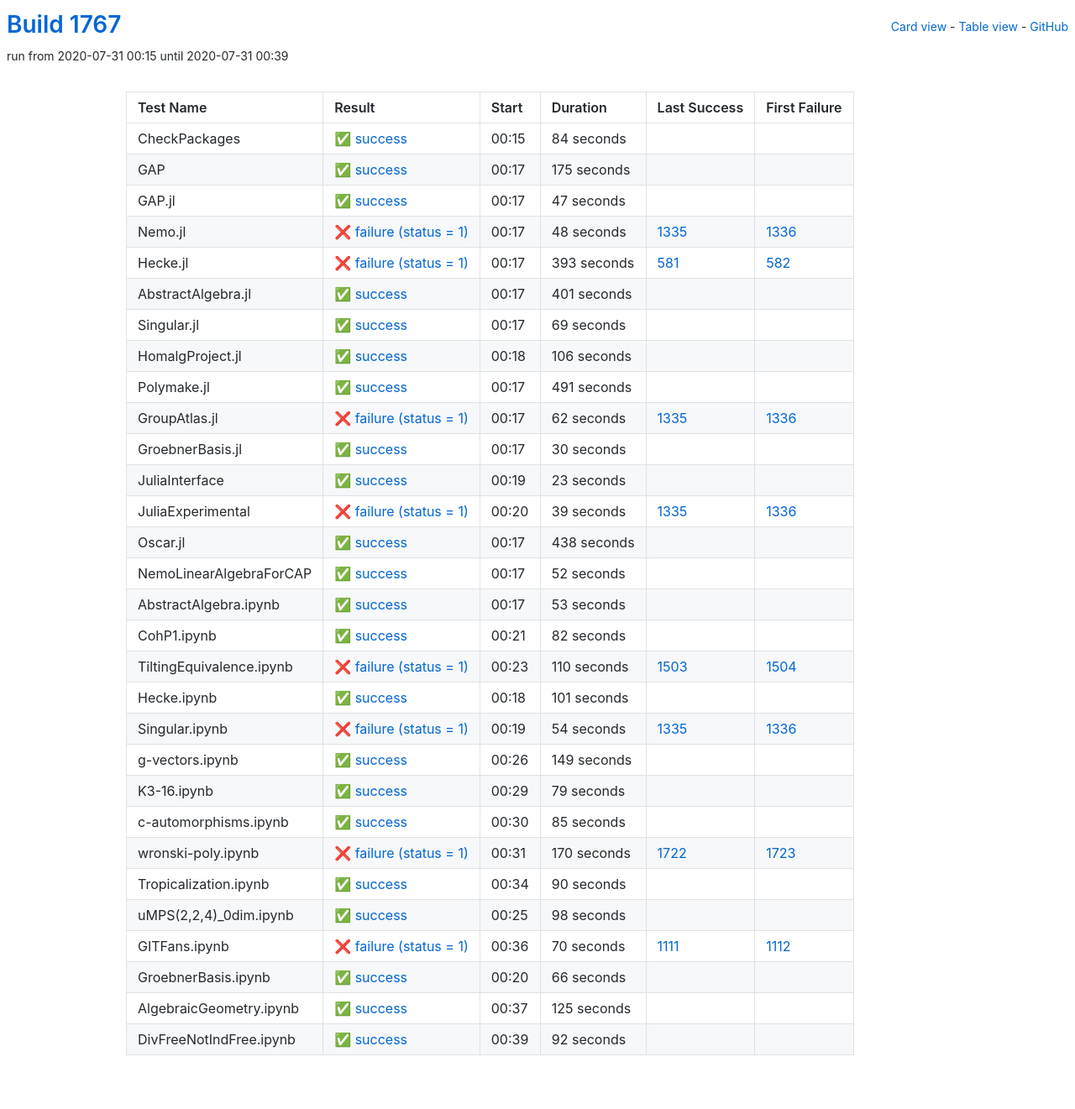
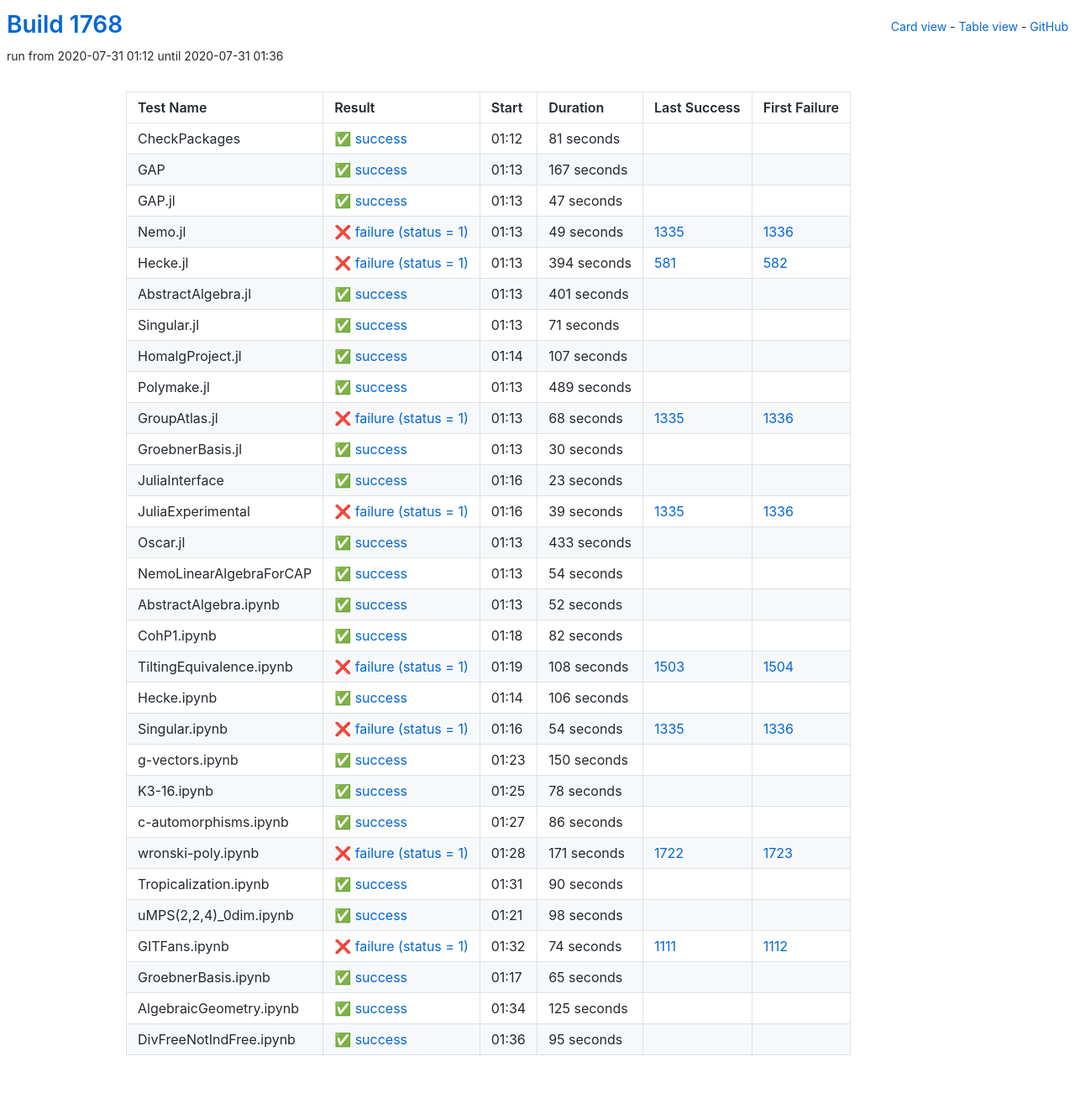
Before and after one commit to oscar-system/oscar-ci-status-1.4, a Jekyll site: the page built from table.html, in a window 1280 px wide. Shown: the whole page at 84% size. Built offline with Jekyll 4.4.1, drawn with Linux system fonts in a browser that asks for light colours.

Commit message:
Build #1768

```diff
--- a/_data/ci.yml
+++ b/_data/ci.yml
@@ -1,6 +1,6 @@
 ---
-build: 1767
-build_url: https://oscarci.mathematik.uni-kl.de/job/oscar-julia-1.4/1767/
+build: 1768
+build_url: https://oscarci.mathematik.uni-kl.de/job/oscar-julia-1.4/1768/
 job: oscar-julia-1.4
 organization: oscar-system
 repo: oscar-ci-status-1.4
@@ -8,32 +8,32 @@ repourl: https://github.com/oscar-system/oscar-ci-status-1.4
 tests:
 - name: CheckPackages
   id: checkpackages
-  log: https://oscarci.mathematik.uni-kl.de/job/oscar-julia-1.4/1767/artifact/logs/build-1767/CheckPackages.log
-  start: 2020-07-31 00:15
+  log: https://oscarci.mathematik.uni-kl.de/job/oscar-julia-1.4/1768/artifact/logs/build-1768/CheckPackages.log
+  start: 2020-07-31 01:12
   success: true
   exitcode: 0
   status: success
-  duration: 84
+  duration: 81
   last_success: false
   last_success_url:
   first_failure: false
   first_failure_url:
 - name: GAP
   id: gap
-  log: https://oscarci.mathematik.uni-kl.de/job/oscar-julia-1.4/1767/artifact/logs/build-1767/GAP.log
-  start: 2020-07-31 00:17
+  log: https://oscarci.mathematik.uni-kl.de/job/oscar-julia-1.4/1768/artifact/logs/build-1768/GAP.log
+  start: 2020-07-31 01:13
   success: true
   exitcode: 0
   status: success
-  duration: 175
+  duration: 167
   last_success: false
   last_success_url:
   first_failure: false
   first_failure_url:
 - name: GAP.jl
   id: gap-jl
-  log: https://oscarci.mathematik.uni-kl.de/job/oscar-julia-1.4/1767/artifact/logs/build-1767/GAP.jl.log
-  start: 2020-07-31 00:17
+  log: https://oscarci.mathematik.uni-kl.de/job/oscar-julia-1.4/1768/artifact/logs/build-1768/GAP.jl.log
+  start: 2020-07-31 01:13
   success: true
   exitcode: 0
   status: success
@@ -44,32 +44,32 @@ tests:
   first_failure_url:
 - name: Nemo.jl
   id: nemo-jl
-  log: https://oscarci.mathematik.uni-kl.de/job/oscar-julia-1.4/1767/artifact/logs/build-1767/Nemo.jl.log
-  start: 2020-07-31 00:17
+  log: https://oscarci.mathematik.uni-kl.de/job/oscar-julia-1.4/1768/artifact/logs/build-1768/Nemo.jl.log
+  start: 2020-07-31 01:13
   success: false
   exitcode: 1
   status: failure
-  duration: 48
+  duration: 49
   last_success: 1335
   last_success_url: https://oscarci.mathematik.uni-kl.de/job/oscar-julia-1.4/1335/
   first_failure: 1336
   first_failure_url: https://oscarci.mathematik.uni-kl.de/job/oscar-julia-1.4/1336/
 - name: Hecke.jl
   id: hecke-jl
-  log: https://oscarci.mathematik.uni-kl.de/job/oscar-julia-1.4/1767/artifact/logs/build-1767/Hecke.jl.log
-  start: 2020-07-31 00:17
+  log: https://oscarci.mathematik.uni-kl.de/job/oscar-julia-1.4/1768/artifact/logs/build-1768/Hecke.jl.log
+  start: 2020-07-31 01:13
   success: false
   exitcode: 1
   status: failure
-  duration: 393
+  duration: 394
   last_success: 581
   last_success_url: https://oscarci.mathematik.uni-kl.de/job/oscar-julia-1.4/581/
   first_failure: 582
   first_failure_url: https://oscarci.mathematik.uni-kl.de/job/oscar-julia-1.4/582/
 - name: AbstractAlgebra.jl
   id: abstractalgebra-jl
-  log: https://oscarci.mathematik.uni-kl.de/job/oscar-julia-1.4/1767/artifact/logs/build-1767/AbstractAlgebra.jl.log
-  start: 2020-07-31 00:17
+  log: https://oscarci.mathematik.uni-kl.de/job/oscar-julia-1.4/1768/artifact/logs/build-1768/AbstractAlgebra.jl.log
+  start: 2020-07-31 01:13
   success: true
   exitcode: 0
   status: success
@@ -80,56 +80,56 @@ tests:
   first_failure_url:
 - name: Singular.jl
   id: singular-jl
-  log: https://oscarci.mathematik.uni-kl.de/job/oscar-julia-1.4/1767/artifact/logs/build-1767/Singular.jl.log
-  start: 2020-07-31 00:17
+  log: https://oscarci.mathematik.uni-kl.de/job/oscar-julia-1.4/1768/artifact/logs/build-1768/Singular.jl.log
+  start: 2020-07-31 01:13
   success: true
   exitcode: 0
   status: success
-  duration: 69
+  duration: 71
   last_success: false
   last_success_url:
   first_failure: false
   first_failure_url:
 - name: HomalgProject.jl
   id: homalgproject-jl
-  log: https://oscarci.mathematik.uni-kl.de/job/oscar-julia-1.4/1767/artifact/logs/build-1767/HomalgProject.jl.log
-  start: 2020-07-31 00:18
+  log: https://oscarci.mathematik.uni-kl.de/job/oscar-julia-1.4/1768/artifact/logs/build-1768/HomalgProject.jl.log
+  start: 2020-07-31 01:14
   success: true
   exitcode: 0
   status: success
-  duration: 106
+  duration: 107
   last_success: false
   last_success_url:
   first_failure: false
   first_failure_url:
 - name: Polymake.jl
   id: polymake-jl
-  log: https://oscarci.mathematik.uni-kl.de/job/oscar-julia-1.4/1767/artifact/logs/build-1767/Polymake.jl.log
-  start: 2020-07-31 00:17
+  log: https://oscarci.mathematik.uni-kl.de/job/oscar-julia-1.4/1768/artifact/logs/build-1768/Polymake.jl.log
+  start: 2020-07-31 01:13
   success: true
   exitcode: 0
   status: success
-  duration: 491
+  duration: 489
   last_success: false
   last_success_url:
   first_failure: false
   first_failure_url:
 - name: GroupAtlas.jl
   id: groupatlas-jl
-  log: https://oscarci.mathematik.uni-kl.de/job/oscar-julia-1.4/1767/artifact/logs/build-1767/GroupAtlas.jl.log
-  start: 2020-07-31 00:17
+  log: https://oscarci.mathematik.uni-kl.de/job/oscar-julia-1.4/1768/artifact/logs/build-1768/GroupAtlas.jl.log
+  start: 2020-07-31 01:13
   success: false
   exitcode: 1
   status: failure
-  duration: 62
+  duration: 68
   last_success: 1335
   last_success_url: https://oscarci.mathematik.uni-kl.de/job/oscar-julia-1.4/1335/
   first_failure: 1336
   first_failure_url: https://oscarci.mathematik.uni-kl.de/job/oscar-julia-1.4/1336/
 - name: GroebnerBasis.jl
   id: groebnerbasis-jl
-  log: https://oscarci.mathematik.uni-kl.de/job/oscar-julia-1.4/1767/artifact/logs/build-1767/GroebnerBasis.jl.log
-  start: 2020-07-31 00:17
+  log: https://oscarci.mathematik.uni-kl.de/job/oscar-julia-1.4/1768/artifact/logs/build-1768/GroebnerBasis.jl.log
+  start: 2020-07-31 01:13
   success: true
   exitcode: 0
   status: success
@@ -140,8 +140,8 @@ tests:
   first_failure_url:
 - name: JuliaInterface
   id: juliainterface
-  log: https://oscarci.mathematik.uni-kl.de/job/oscar-julia-1.4/1767/artifact/logs/build-1767/JuliaInterface.log
-  start: 2020-07-31 00:19
+  log: https://oscarci.mathematik.uni-kl.de/job/oscar-julia-1.4/1768/artifact/logs/build-1768/JuliaInterface.log
+  start: 2020-07-31 01:16
   success: true
   exitcode: 0
   status: success
@@ -152,8 +152,8 @@ tests:
   first_failure_url:
 - name: JuliaExperimental
   id: juliaexperimental
-  log: https://oscarci.mathematik.uni-kl.de/job/oscar-julia-1.4/1767/artifact/logs/build-1767/JuliaExperimental.log
-  start: 2020-07-31 00:20
+  log: https://oscarci.mathematik.uni-kl.de/job/oscar-julia-1.4/1768/artifact/logs/build-1768/JuliaExperimental.log
+  start: 2020-07-31 01:16
   success: false
   exitcode: 1
   status: failure
@@ -164,20 +164,32 @@ tests:
   first_failure_url: https://oscarci.mathematik.uni-kl.de/job/oscar-julia-1.4/1336/
 - name: Oscar.jl
   id: oscar-jl
-  log: https://oscarci.mathematik.uni-kl.de/job/oscar-julia-1.4/1767/artifact/logs/build-1767/Oscar.jl.log
-  start: 2020-07-31 00:17
+  log: https://oscarci.mathematik.uni-kl.de/job/oscar-julia-1.4/1768/artifact/logs/build-1768/Oscar.jl.log
+  start: 2020-07-31 01:13
   success: true
   exitcode: 0
   status: success
-  duration: 438
+  duration: 433
   last_success: false
   last_success_url:
   first_failure: false
   first_failure_url:
 - name: NemoLinearAlgebraForCAP
   id: nemolinearalgebraforcap
-  log: https://oscarci.mathematik.uni-kl.de/job/oscar-julia-1.4/1767/artifact/logs/build-1767/NemoLinearAlgebraForCAP.log
-  start: 2020-07-31 00:17
+  log: https://oscarci.mathematik.uni-kl.de/job/oscar-julia-1.4/1768/artifact/logs/build-1768/NemoLinearAlgebraForCAP.log
+  start: 2020-07-31 01:13
+  success: true
+  exitcode: 0
+  status: success
+  duration: 54
+  last_success: false
+  last_success_url:
+  first_failure: false
+  first_failure_url:
+- name: AbstractAlgebra.ipynb
+  id: abstractalgebra-ipynb
+  log: https://oscarci.mathematik.uni-kl.de/job/oscar-julia-1.4/1768/artifact/logs/build-1768/AbstractAlgebra.ipynb.log
+  start: 2020-07-31 01:13
   success: true
   exitcode: 0
   status: success
@@ -186,22 +198,10 @@ tests:
   last_success_url:
   first_failure: false
   first_failure_url:
-- name: AbstractAlgebra.ipynb
-  id: abstractalgebra-ipynb
-  log: https://oscarci.mathematik.uni-kl.de/job/oscar-julia-1.4/1767/artifact/logs/build-1767/AbstractAlgebra.ipynb.log
-  start: 2020-07-31 00:17
-  success: true
-  exitcode: 0
-  status: success
-  duration: 53
-  last_success: false
-  last_success_url:
-  first_failure: false
-  first_failure_url:
 - name: CohP1.ipynb
   id: cohp1-ipynb
-  log: https://oscarci.mathematik.uni-kl.de/job/oscar-julia-1.4/1767/artifact/logs/build-1767/CohP1.ipynb.log
-  start: 2020-07-31 00:21
+  log: https://oscarci.mathematik.uni-kl.de/job/oscar-julia-1.4/1768/artifact/logs/build-1768/CohP1.ipynb.log
+  start: 2020-07-31 01:18
   success: true
   exitcode: 0
   status: success
@@ -212,32 +212,32 @@ tests:
   first_failure_url:
 - name: TiltingEquivalence.ipynb
   id: tiltingequivalence-ipynb
-  log: https://oscarci.mathematik.uni-kl.de/job/oscar-julia-1.4/1767/artifact/logs/build-1767/TiltingEquivalence.ipynb.log
-  start: 2020-07-31 00:23
+  log: https://oscarci.mathematik.uni-kl.de/job/oscar-julia-1.4/1768/artifact/logs/build-1768/TiltingEquivalence.ipynb.log
+  start: 2020-07-31 01:19
   success: false
   exitcode: 1
   status: failure
-  duration: 110
+  duration: 108
   last_success: 1503
   last_success_url: https://oscarci.mathematik.uni-kl.de/job/oscar-julia-1.4/1503/
   first_failure: 1504
   first_failure_url: https://oscarci.mathematik.uni-kl.de/job/oscar-julia-1.4/1504/
 - name: Hecke.ipynb
   id: hecke-ipynb
-  log: https://oscarci.mathematik.uni-kl.de/job/oscar-julia-1.4/1767/artifact/logs/build-1767/Hecke.ipynb.log
-  start: 2020-07-31 00:18
+  log: https://oscarci.mathematik.uni-kl.de/job/oscar-julia-1.4/1768/artifact/logs/build-1768/Hecke.ipynb.log
+  start: 2020-07-31 01:14
   success: true
   exitcode: 0
   status: success
-  duration: 101
+  duration: 106
   last_success: false
   last_success_url:
   first_failure: false
   first_failure_url:
 - name: Singular.ipynb
   id: singular-ipynb
-  log: https://oscarci.mathematik.uni-kl.de/job/oscar-julia-1.4/1767/artifact/logs/build-1767/Singular.ipynb.log
-  start: 2020-07-31 00:19
+  log: https://oscarci.mathematik.uni-kl.de/job/oscar-julia-1.4/1768/artifact/logs/build-1768/Singular.ipynb.log
+  start: 2020-07-31 01:16
   success: false
   exitcode: 1
   status: failure
@@ -248,56 +248,56 @@ tests:
   first_failure_url: https://oscarci.mathematik.uni-kl.de/job/oscar-julia-1.4/1336/
 - name: g-vectors.ipynb
   id: g-vectors-ipynb
-  log: https://oscarci.mathematik.uni-kl.de/job/oscar-julia-1.4/1767/artifact/logs/build-1767/g-vectors.ipynb.log
-  start: 2020-07-31 00:26
+  log: https://oscarci.mathematik.uni-kl.de/job/oscar-julia-1.4/1768/artifact/logs/build-1768/g-vectors.ipynb.log
+  start: 2020-07-31 01:23
   success: true
   exitcode: 0
   status: success
-  duration: 149
+  duration: 150
   last_success: false
   last_success_url:
   first_failure: false
   first_failure_url:
 - name: K3-16.ipynb
   id: k3-16-ipynb
-  log: https://oscarci.mathematik.uni-kl.de/job/oscar-julia-1.4/1767/artifact/logs/build-1767/K3-16.ipynb.log
-  start: 2020-07-31 00:29
+  log: https://oscarci.mathematik.uni-kl.de/job/oscar-julia-1.4/1768/artifact/logs/build-1768/K3-16.ipynb.log
+  start: 2020-07-31 01:25
   success: true
   exitcode: 0
   status: success
-  duration: 79
+  duration: 78
   last_success: false
   last_success_url:
   first_failure: false
   first_failure_url:
 - name: c-automorphisms.ipynb
   id: c-automorphisms-ipynb
-  log: https://oscarci.mathematik.uni-kl.de/job/oscar-julia-1.4/1767/artifact/logs/build-1767/c-automorphisms.ipynb.log
-  start: 2020-07-31 00:30
+  log: https://oscarci.mathematik.uni-kl.de/job/oscar-julia-1.4/1768/artifact/logs/build-1768/c-automorphisms.ipynb.log
+  start: 2020-07-31 01:27
   success: true
   exitcode: 0
   status: success
-  duration: 85
+  duration: 86
   last_success: false
   last_success_url:
   first_failure: false
   first_failure_url:
 - name: wronski-poly.ipynb
   id: wronski-poly-ipynb
-  log: https://oscarci.mathematik.uni-kl.de/job/oscar-julia-1.4/1767/artifact/logs/build-1767/wronski-poly.ipynb.log
-  start: 2020-07-31 00:31
+  log: https://oscarci.mathematik.uni-kl.de/job/oscar-julia-1.4/1768/artifact/logs/build-1768/wronski-poly.ipynb.log
+  start: 2020-07-31 01:28
   success: false
   exitcode: 1
   status: failure
-  duration: 170
+  duration: 171
   last_success: 1722
   last_success_url: https://oscarci.mathematik.uni-kl.de/job/oscar-julia-1.4/1722/
   first_failure: 1723
   first_failure_url: https://oscarci.mathematik.uni-kl.de/job/oscar-julia-1.4/1723/
 - name: Tropicalization.ipynb
   id: tropicalization-ipynb
-  log: https://oscarci.mathematik.uni-kl.de/job/oscar-julia-1.4/1767/artifact/logs/build-1767/Tropicalization.ipynb.log
-  start: 2020-07-31 00:34
+  log: https://oscarci.mathematik.uni-kl.de/job/oscar-julia-1.4/1768/artifact/logs/build-1768/Tropicalization.ipynb.log
+  start: 2020-07-31 01:31
   success: true
   exitcode: 0
   status: success
@@ -308,8 +308,8 @@ tests:
   first_failure_url:
 - name: uMPS(2,2,4)_0dim.ipynb
   id: umps-2-2-4-0dim-ipynb
-  log: https://oscarci.mathematik.uni-kl.de/job/oscar-julia-1.4/1767/artifact/logs/build-1767/uMPS-2-2-4-_0dim.ipynb.log
-  start: 2020-07-31 00:25
+  log: https://oscarci.mathematik.uni-kl.de/job/oscar-julia-1.4/1768/artifact/logs/build-1768/uMPS-2-2-4-_0dim.ipynb.log
+  start: 2020-07-31 01:21
   success: true
   exitcode: 0
   status: success
@@ -320,32 +320,32 @@ tests:
   first_failure_url:
 - name: GITFans.ipynb
   id: gitfans-ipynb
-  log: https://oscarci.mathematik.uni-kl.de/job/oscar-julia-1.4/1767/artifact/logs/build-1767/GITFans.ipynb.log
-  start: 2020-07-31 00:36
+  log: https://oscarci.mathematik.uni-kl.de/job/oscar-julia-1.4/1768/artifact/logs/build-1768/GITFans.ipynb.log
+  start: 2020-07-31 01:32
   success: false
   exitcode: 1
   status: failure
-  duration: 70
+  duration: 74
   last_success: 1111
   last_success_url: https://oscarci.mathematik.uni-kl.de/job/oscar-julia-1.4/1111/
   first_failure: 1112
   first_failure_url: https://oscarci.mathematik.uni-kl.de/job/oscar-julia-1.4/1112/
 - name: GroebnerBasis.ipynb
   id: groebnerbasis-ipynb
-  log: https://oscarci.mathematik.uni-kl.de/job/oscar-julia-1.4/1767/artifact/logs/build-1767/GroebnerBasis.ipynb.log
-  start: 2020-07-31 00:20
+  log: https://oscarci.mathematik.uni-kl.de/job/oscar-julia-1.4/1768/artifact/logs/build-1768/GroebnerBasis.ipynb.log
+  start: 2020-07-31 01:17
   success: true
   exitcode: 0
   status: success
-  duration: 66
+  duration: 65
   last_success: false
   last_success_url:
   first_failure: false
   first_failure_url:
 - name: AlgebraicGeometry.ipynb
   id: algebraicgeometry-ipynb
-  log: https://oscarci.mathematik.uni-kl.de/job/oscar-julia-1.4/1767/artifact/logs/build-1767/AlgebraicGeometry.ipynb.log
-  start: 2020-07-31 00:37
+  log: https://oscarci.mathematik.uni-kl.de/job/oscar-julia-1.4/1768/artifact/logs/build-1768/AlgebraicGeometry.ipynb.log
+  start: 2020-07-31 01:34
   success: true
   exitcode: 0
   status: success
@@ -356,12 +356,12 @@ tests:
   first_failure_url:
 - name: DivFreeNotIndFree.ipynb
   id: divfreenotindfree-ipynb
-  log: https://oscarci.mathematik.uni-kl.de/job/oscar-julia-1.4/1767/artifact/logs/build-1767/DivFreeNotIndFree.ipynb.log
-  start: 2020-07-31 00:39
+  log: https://oscarci.mathematik.uni-kl.de/job/oscar-julia-1.4/1768/artifact/logs/build-1768/DivFreeNotIndFree.ipynb.log
+  start: 2020-07-31 01:36
   success: true
   exitcode: 0
   status: success
-  duration: 92
+  duration: 95
   last_success: false
   last_success_url:
   first_failure: false
```
Also changed, not shown: README.md.
